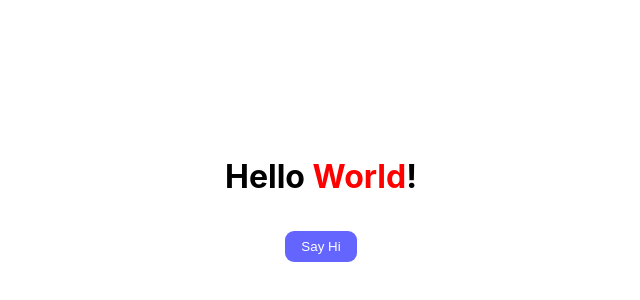
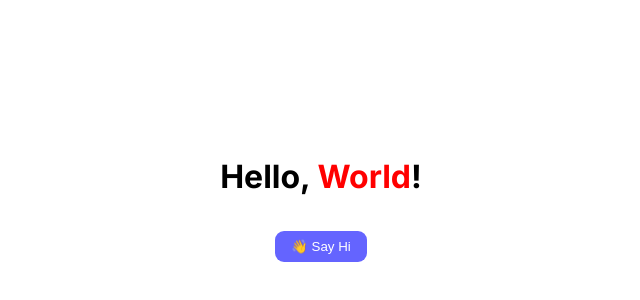
Before and after one commit to Ashishjha013/beginner-js-project, a plain HTML site: page Project-01_Hello-World/index.html in a window 1280 px wide. Shown: the part 112-412 px from the top of the page, without its empty margins (319-959 px from the left). Drawn offline with Linux system fonts and the light colour scheme.

Commit message:
Update index.html

```diff
--- a/Project-01_Hello-World/index.html
+++ b/Project-01_Hello-World/index.html
@@ -3,13 +3,14 @@
   <head>
     <meta charset="UTF-8" />
     <meta name="viewport" content="width=device-width, initial-scale=1.0" />
+    <title>Hello World</title>
+    <link href="https://fonts.googleapis.com/css2?family=Inter:wght@400;700&display=swap" rel="stylesheet" />
     <link rel="stylesheet" href="style.css" />
-    <title>Hello World</title>
   </head>
   <body>
     <div class="center-wrapper">
-      <h1>Hello <span>World</span>!</h1>
-      <button>Say Hi</button>
+      <h1>Hello, <span>World</span>!</h1>
+      <button>👋 Say Hi</button>
     </div>
 
     <script src="app.js"></script>
```
